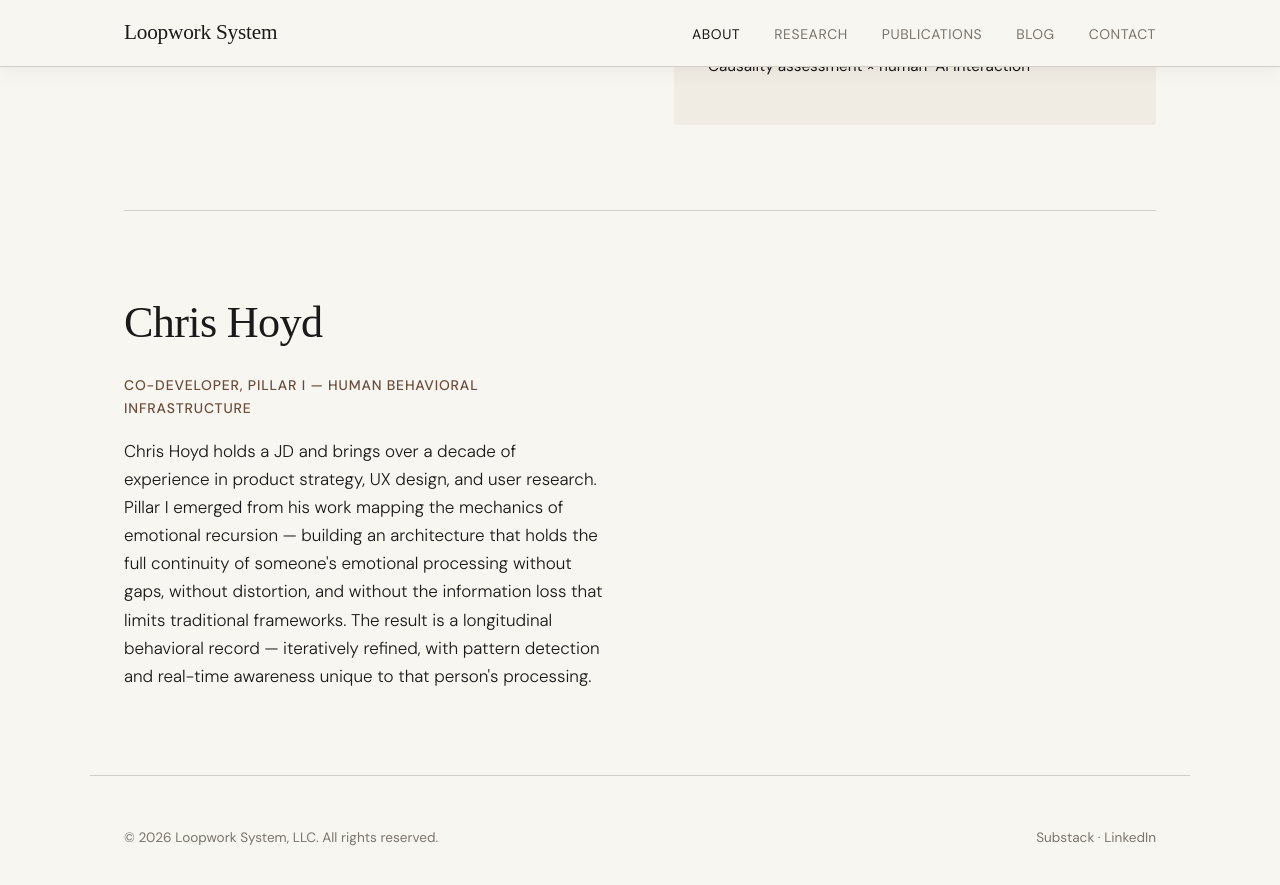
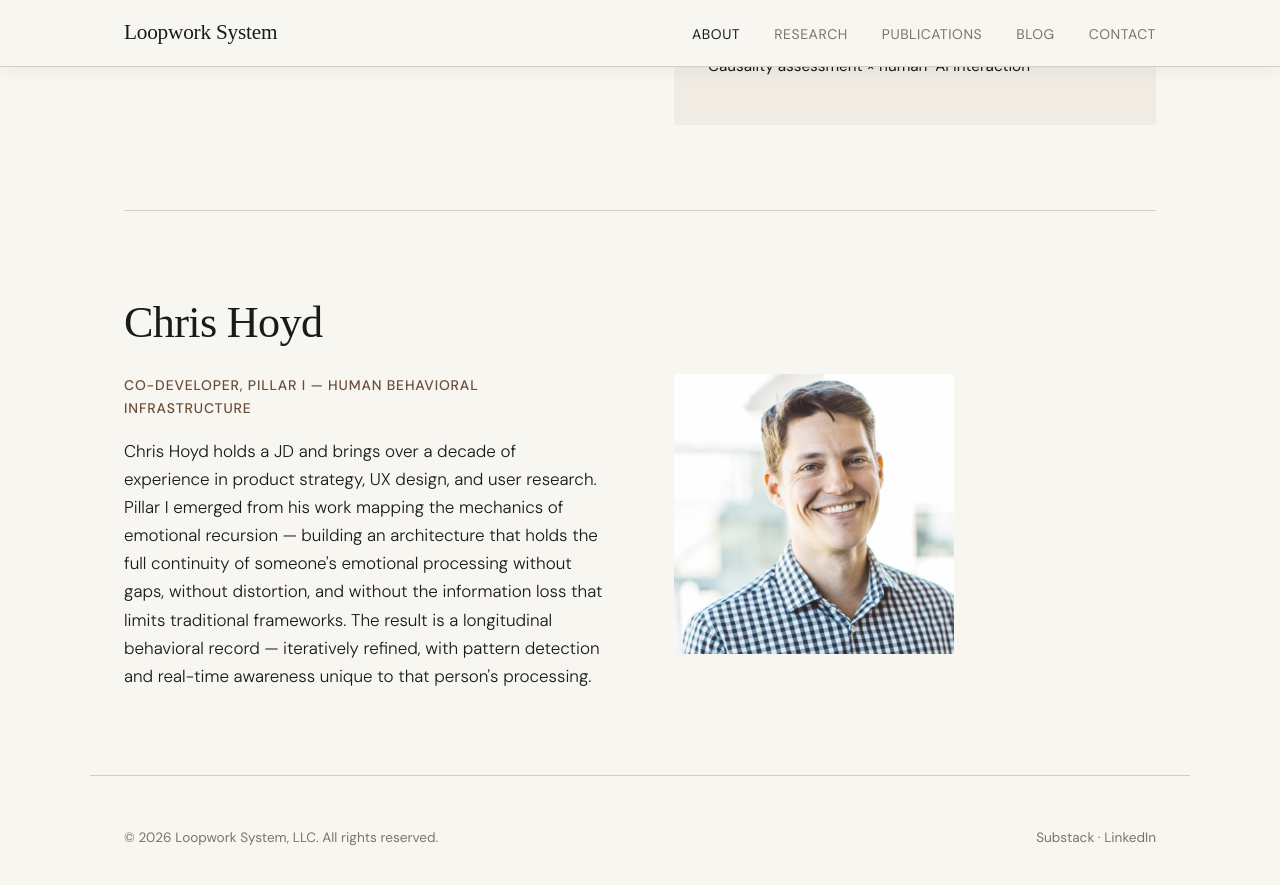
Before and after one commit to kimhosein/loopworksystem.com, a Jekyll site: the page about.html, which Jekyll copies as it is, in a window 1280 px wide and 900 px high, scrolled down 772 px. Shown: the top 885 px of the window. Built offline with Jekyll 4.4.1, drawn with Linux system fonts in a browser that asks for light colours; some web fonts are replaced.

Commit message:
Update about.html

```diff
--- a/about.html
+++ b/about.html
@@ -86,6 +86,9 @@
         <p class="collaborator-role">Co-developer, Pillar I — Human Behavioral Infrastructure</p>
         <p>Chris Hoyd holds a JD and brings over a decade of experience in product strategy, UX design, and user research. Pillar I emerged from his work mapping the mechanics of emotional recursion — building an architecture that holds the full continuity of someone's emotional processing without gaps, without distortion, and without the information loss that limits traditional frameworks. The result is a longitudinal behavioral record — iteratively refined, with pattern detection and real-time awareness unique to that person's processing.</p>
       </div>
+      <div class="about-sidebar">
+        <img src="chris-hoyd.jpeg" alt="Chris Hoyd" class="about-photo">
+      </div>
     </div>
   </section>
 
```
